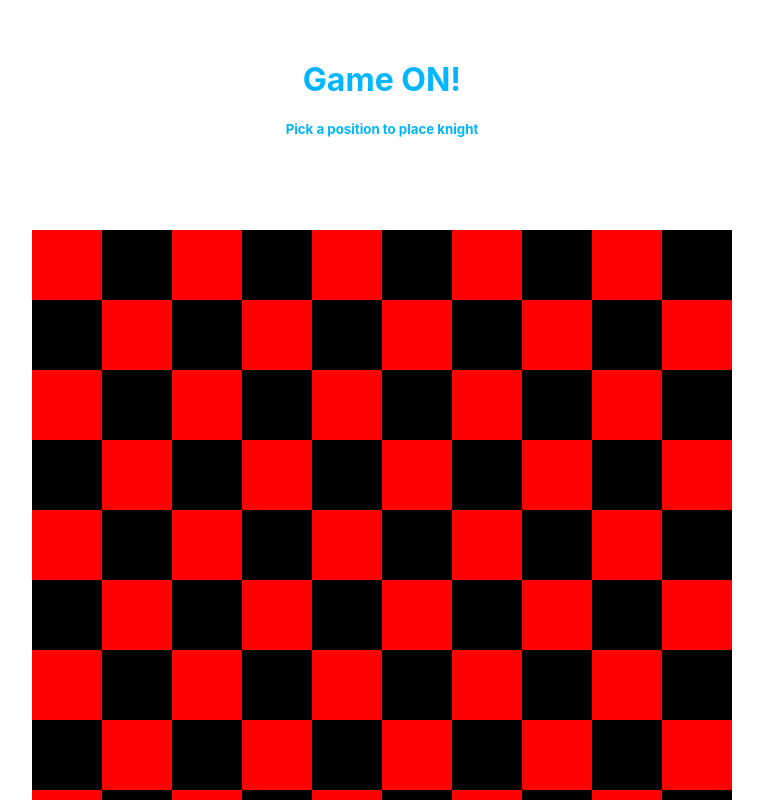
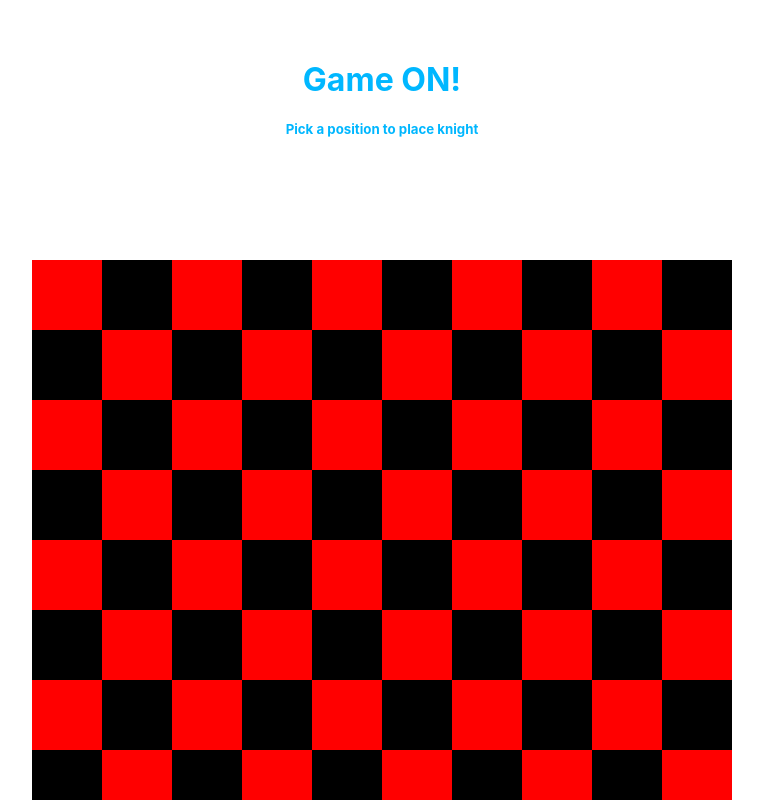
Before and after one commit to fdefay00/code-challenge-react, a React (Create React App) app: page / in a window 1280 px wide. Shown: the top 800 px of the page, without its empty margins (258-1021 px from the left). Built offline with nearby package versions, Linux system fonts and the light colour scheme.

Commit message:
clean up

```diff
--- a/src/App.css
+++ b/src/App.css
@@ -4,8 +4,8 @@
   color: rgb(0, 183, 255);
 }
 .header {
-  margin: 50px;
-  height: 120px;
+  margin-bottom: 50px;
+  height: 150px;
 }
 
 .container {
```
Also changed, not shown: src/components/Board.jsx (+0 -8 lines).
